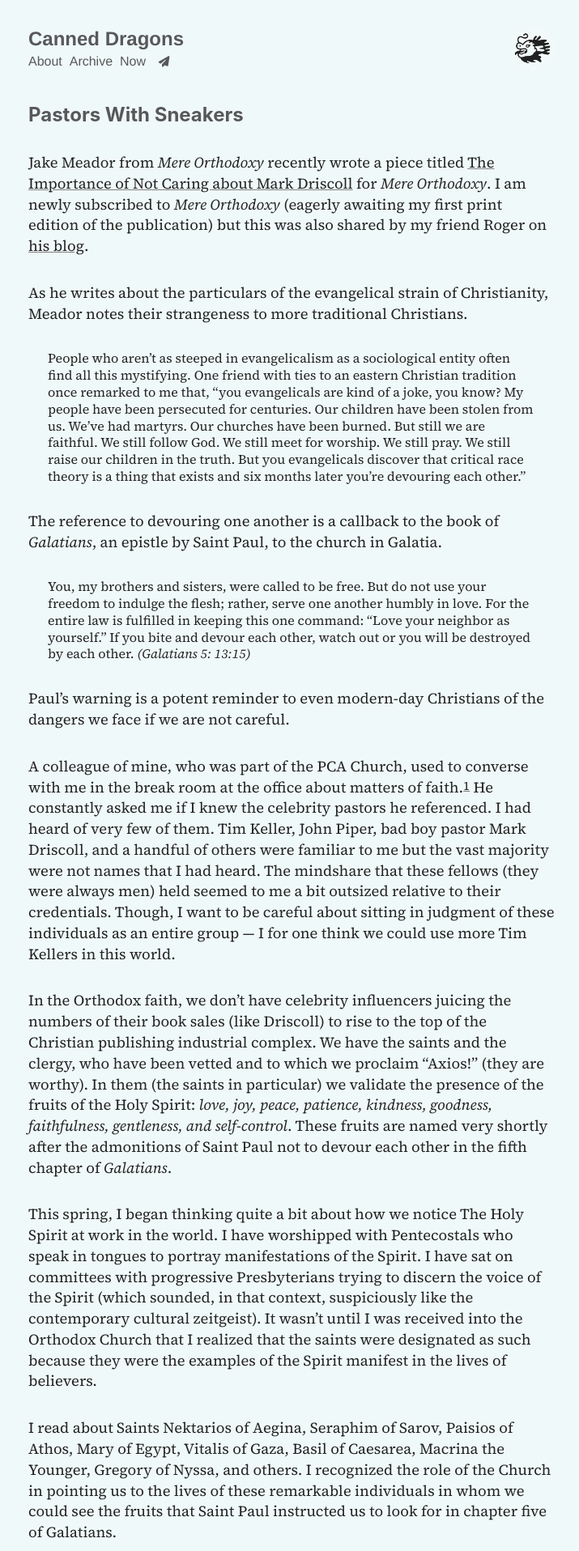
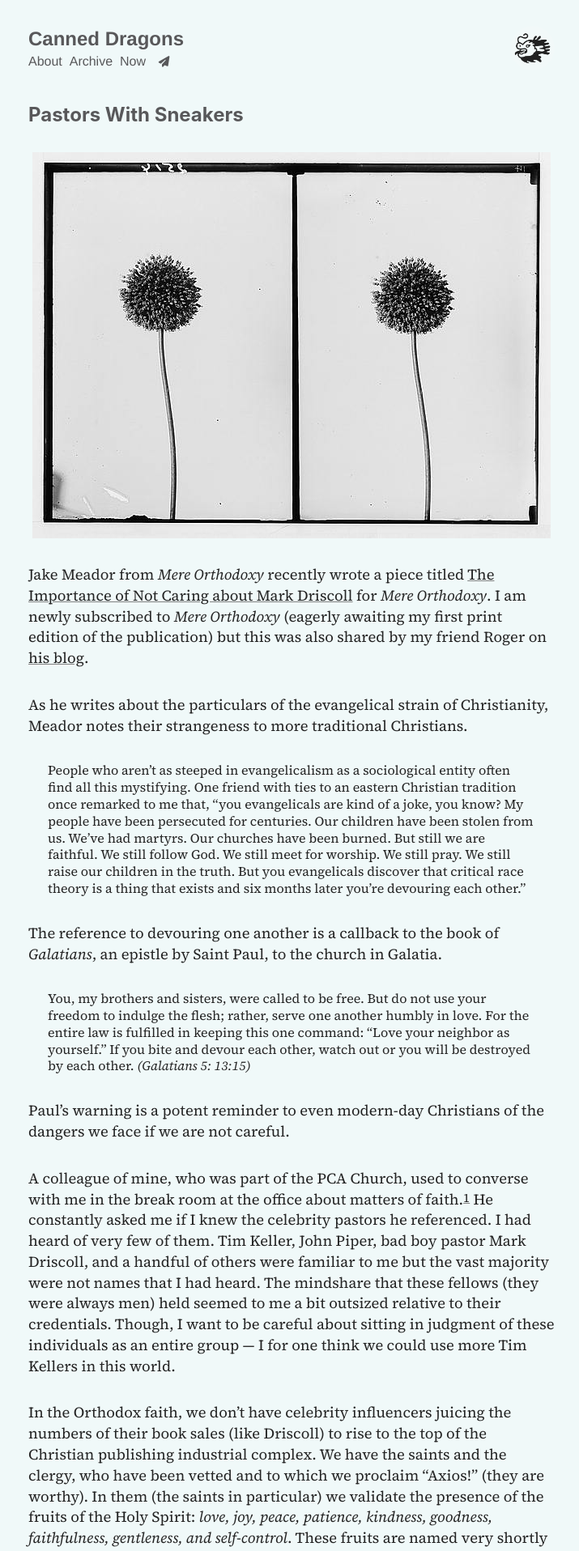
Before and after one commit to frostedechoes/canneddragons, a Jekyll site: the page built from _posts/2024-08-18-pastors-with-sneakers.markdown, in a window 1280 px wide. Shown: the top 1916 px of the page at 81% size, without its empty margins (280-995 px from the left). Built offline with Jekyll 4.4.1, drawn with Linux system fonts in a browser that asks for light colours; nearby versions of some CDN libraries.

Commit message:
Added image to post

```diff
--- a/_posts/2024-08-18-pastors-with-sneakers.markdown
+++ b/_posts/2024-08-18-pastors-with-sneakers.markdown
@@ -7,6 +7,8 @@
 - faith
 category: blog
 ---
+
+![Wild Garlic](/static/post-content/wildgarlic.jpg)
 
 Jake Meador from *Mere Orthodoxy* recently wrote a piece titled [The Importance of Not Caring about Mark Driscoll](https://mereorthodoxy.com/after-evangelicalism-new-mainline) for *Mere Orthodoxy*. I am newly subscribed to _Mere Orthodoxy_ (eagerly awaiting my first print edition of the publication) but this was also shared by my friend Roger on [his blog](https://intellectualoid.com).
 
```
Also changed, not shown: static/post-content/wildgarlic.jpg (added).
